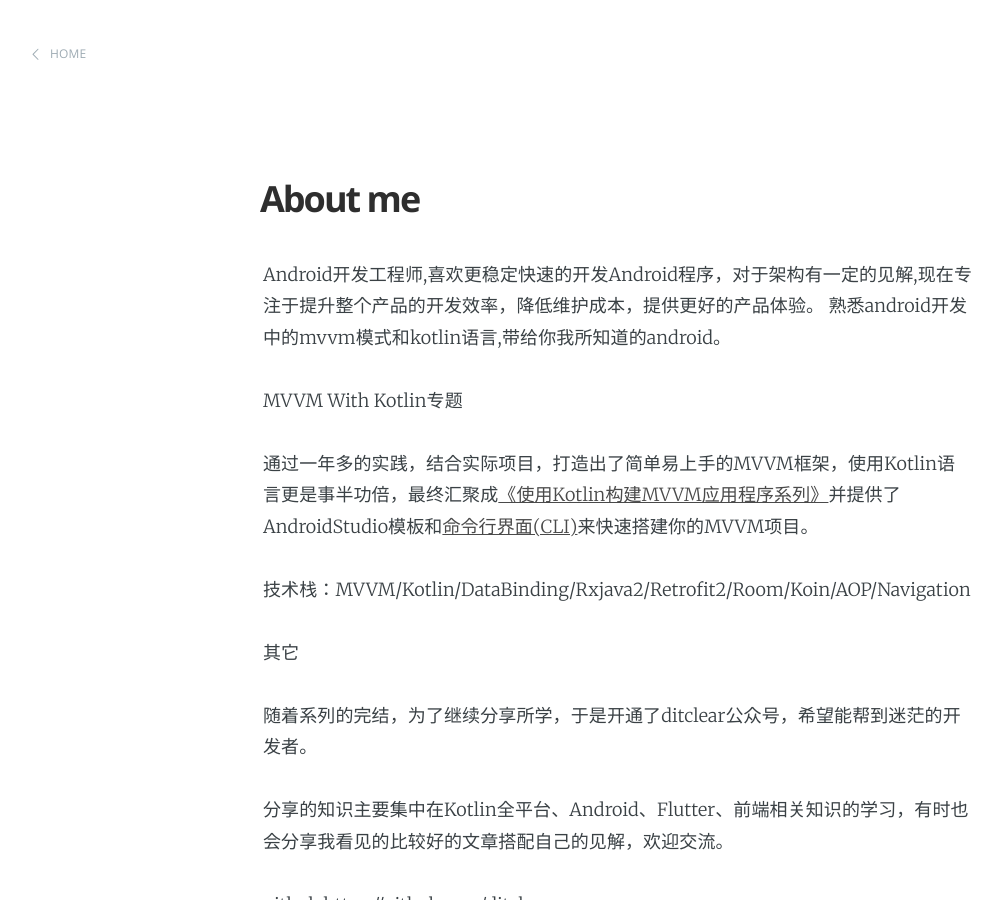
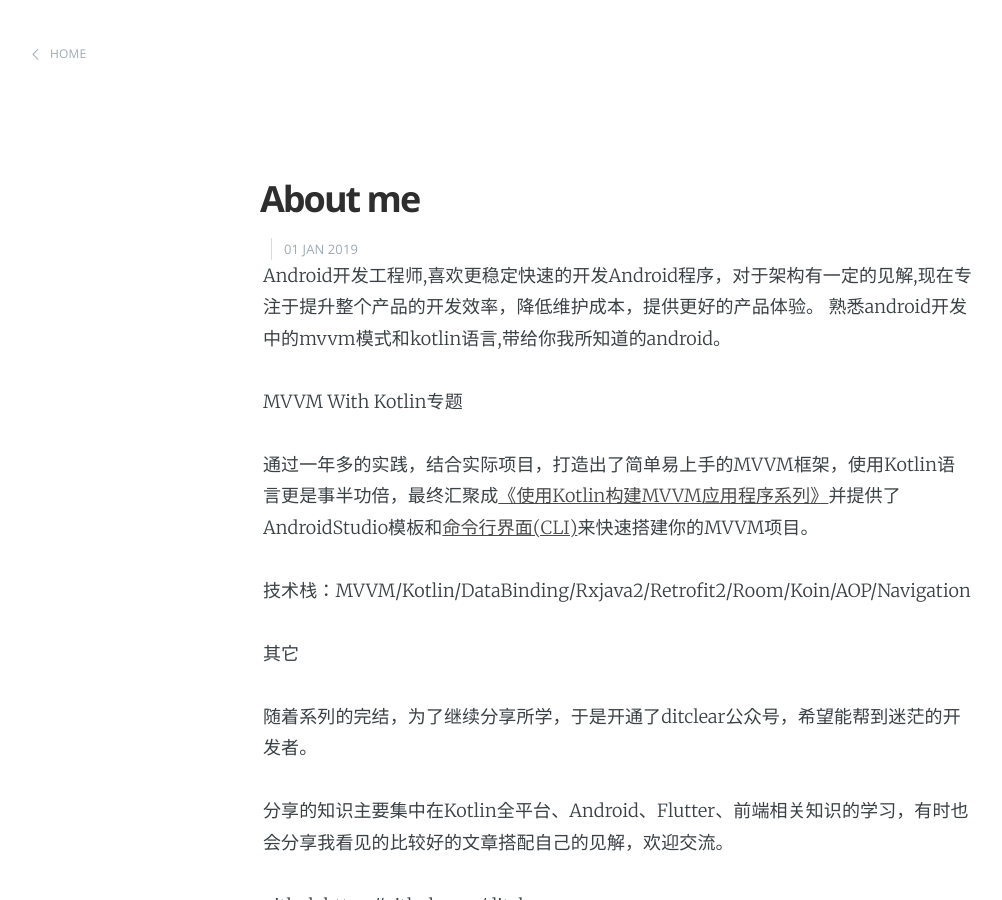
Before and after one commit to ditclear/ditclear.github.io, a Jekyll site: the page built from about.md, in a window 1280 px wide and 900 px high. Shown: the whole window, without its empty margins (22-1024 px from the left). Built offline with Jekyll 4.4.1, drawn with Linux system fonts in a browser that asks for light colours.

Commit message:
update date

```diff
--- a/about.md
+++ b/about.md
@@ -1,6 +1,7 @@
 ---
 layout: post
 title: About me
+date:   2019-01-01 00:00:00
 ---
 
 Android开发工程师,喜欢更稳定快速的开发Android程序，对于架构有一定的见解,现在专注于提升整个产品的开发效率，降低维护成本，提供更好的产品体验。
```
